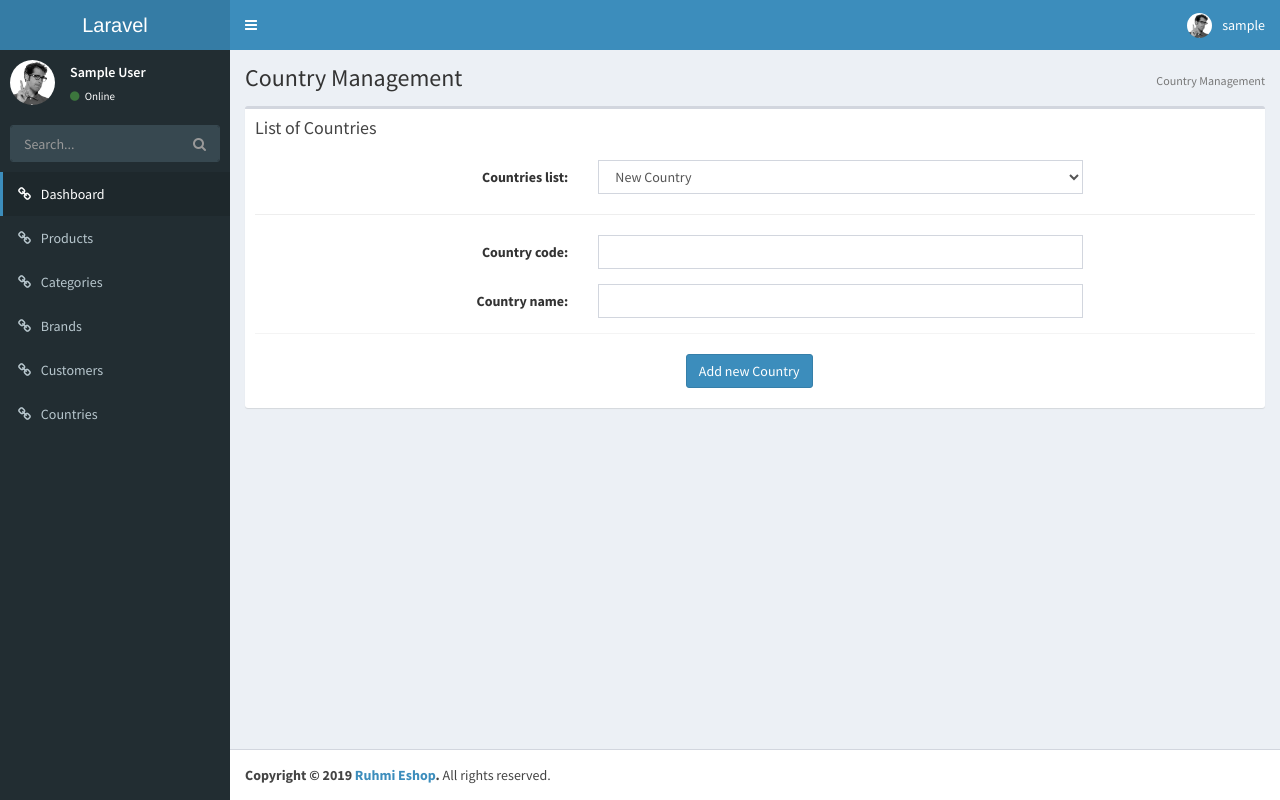
After one commit to alruhmi/EShop, a Laravel app: page /admin/countries in a window 1280 px wide. The commit adds this page. Run offline with Laravel 8, Linux system fonts and the light colour scheme; the visitor is signed in with stand-in values (Sample User, id 1); data that the repository does not hold is empty; settings files or empty folders that the repository lacks are supplied; some libraries are stand-ins or nearby versions.

Commit message:
added Countries table and CRUD system for Countries

```diff
--- /dev/null
+++ b/app/Country.php
@@ -0,0 +1,10 @@
+<?php
+
+namespace App;
+
+use Illuminate\Database\Eloquent\Model;
+
+class Country extends Model
+{
+    //
+}
--- /dev/null
+++ b/app/Http/Controllers/admin/CountryController.php
@@ -0,0 +1,60 @@
+<?php
+
+namespace App\Http\Controllers\admin;
+use App\Country;
+use Illuminate\Http\Request;
+use App\Http\Controllers\Controller;
+class CountryController extends Controller
+{
+
+    public function index()
+    {
+        return view('countries.index');
+    }
+
+    public function loadCountries(){
+        $countries=country::all();
+        return response()->json($countries);
+    }
+
+    public function selectCountry(Request $request){
+        $id=$request['id'];
+        $country=Country::find($id);
+        return response()->json($country);
+    }
+
+    public function addCountry(Request $request){
+        $name=$request['name'];
+        $code=$request['code'];
+
+        $country=new Country();
+        $country->name=$name;
+        $country->country_code=$code;
+        $country->save();
+
+        return response()->json($country);
+    }
+
+    public function editCountry(Request $request){
+        $id=$request['id'];
+        $name=$request['name'];
+        $code=$request['code'];
+
+        $country=Country::find($id);
+        $country->name=$name;
+        $country->country_code=$code;
+        $country->save();
+
+        return response()->json($country);
+    }
+
+    public function deleteCountry(Request $request){
+        $id=$request['id'];
+        $country=Country::find($id);
+        $country->delete();
+
+        return response()->json($country);
+    }
+
+
+}
--- /dev/null
+++ b/public/js/country.js
@@ -0,0 +1,131 @@
+$(document).ready(function () {
+    loadCountries();
+    $('.country_btn').on('click', updateCountry);
+    $('.delete_btn').on('click', deleteCountry);
+});
+
+//load all countries
+function loadCountries() {
+    $.ajax({
+        type: 'GET',
+        url: 'loadCountries',
+        data: {},
+        success: function (data) {
+            // console.log(data);
+            var out = '<select class="form-control">';
+            out += '<option country_id="0">New Country</option>';
+            for (var id in data) {
+                out += `<option country_id="${data[id].id}">${data[id].name}</option>`;
+            }
+            out += '</select>';
+            $('#load-countries').html(out);
+            $('#load-countries select').on('change', selectCountry);
+        }
+    });
+    $('#name').val('');
+    $('#code').val('');
+    $('#id').val('');
+    $('.delete_btn').hide();
+    $('.country_btn').removeClass('btn-warning');
+    $('.country_btn').addClass('btn-primary');
+    $('.country_btn').text('Add new Country');
+}
+
+function selectCountry() {
+    $('#post-info').text("");
+    var id = $('#load-countries select option:selected').attr('country_id');
+    if (id > 0) {
+        $('.country_btn').removeClass('btn-primary');
+        $('.country_btn').addClass('btn-warning');
+        $('.country_btn').text('Update Country');
+        $('.delete_btn').show();
+        $.ajax({
+            type: 'GET',
+            url: 'selectCountry',
+            data: {
+                'id': id
+            },
+            success: function (data) {
+                $('#code').val(data.country_code);
+                $('#name').val(data.name);
+                $('#id').val(data.id);
+            }
+        });
+    } else {
+        $('#code').val('');
+        $('#name').val('');
+        $('#id').val('');
+        $('.category_btn').removeClass('btn-warning');
+        $('.category_btn').addClass('btn-primary');
+        $('.category_btn').text('Add new Country');
+        $('.delete_btn').hide();
+    }
+
+}
+
+//add and edit Countries
+function updateCountry() {
+    var id = $('#id').val();
+    var code = $('#code').val();
+    var name = $('#name').val();
+    console.log(id);
+    if (id == "") {
+
+        if (name == "" || code == "") {
+            $('#post-info').text("please fill the textbox");
+            $('#post-info').css('color','red');
+        } else {
+            $.ajax({
+                type: 'POST',
+                url: 'addCountry',
+                data: {
+                    '_token': $('input[name=_token]').val(),
+                    'name': name,
+                    'code': code,
+                },
+                success: function (data) {
+                    $('#post-info').text(data.name + " " + "country created successfully");
+                    $('#post-info').css({'color': '#00a65a'});
+                    loadCountries();
+                }
+            });
+        }
+    } else {
+        $.ajax({
+            type: 'POST',
+            url: 'editCountry',
+            data: {
+                'id': id,
+                '_token': $('input[name=_token]').val(),
+                'name': name,
+                'code': code,
+            },
+            success: function (data) {
+                $('#post-info').text("Country name has change to " + data.name + " successfully");
+                $('#post-info').css({'color': '#00a65a'});
+                loadCountries();
+            }
+        });
+    }
+}
+
+//delete form countries
+function deleteCountry() {
+    var id = $('#id').val();
+    var result = confirm('Do you really want to delete this country?');
+    if (result) {
+        $.ajax({
+            type: 'POST',
+            url: 'deleteCountry',
+            data: {
+                'id': id,
+                '_token': $('input[name=_token]').val(),
+            },
+            success: function (data) {
+                $('#post-info').text("Country name has delete successfully");
+                $('#post-info').css({'color': '#00a65a'});
+                loadCountries();
+            }
+        });
+    }
+}
--- /dev/null
+++ b/resources/views/countries/base.blade.php
@@ -0,0 +1,79 @@
+<!DOCTYPE html>
+<html>
+<head>
+    <meta charset="utf-8">
+    <meta http-equiv="X-UA-Compatible" content="IE=edge">
+    <title>PM | Product Management</title>
+    <!-- Tell the browser to be responsive to screen width -->
+    <meta content="width=device-width, initial-scale=1, maximum-scale=1, user-scalable=no" name="viewport">
+    <!-- Bootstrap 3.3.6 -->
+    <link href="{{ asset("/bower_components/AdminLTE/bootstrap/css/bootstrap.min.css") }}" rel="stylesheet" type="text/css" />
+    <!-- Font Awesome -->
+    <link rel="stylesheet" href="https://cdnjs.cloudflare.com/ajax/libs/font-awesome/4.5.0/css/font-awesome.min.css">
+    <!-- Ionicons -->
+    <link rel="stylesheet" href="https://cdnjs.cloudflare.com/ajax/libs/ionicons/2.0.1/css/ionicons.min.css">
+    <link href="{{ asset("/bower_components/AdminLTE/plugins/datatables/dataTables.bootstrap.css")}}" rel="stylesheet" type="text/css" />
+    <link href="{{ asset("/bower_components/AdminLTE/plugins/daterangepicker/daterangepicker.css")}}" rel="stylesheet" type="text/css" />
+    <link href="{{ asset("/bower_components/AdminLTE/plugins/datepicker/datepicker3.css")}}" rel="stylesheet" type="text/css" />
+    <!-- Theme style -->
+    <link href="{{ asset("/bower_components/AdminLTE/dist/css/AdminLTE.min.css")}}" rel="stylesheet" type="text/css" />
+    <!-- AdminLTE Skins. We have chosen the skin-blue for this starter
+      page. However, you can choose any other skin. Make sure you
+      apply the skin class to the body tag so the changes take effect.
+      -->
+    <link href="{{ asset("/bower_components/AdminLTE/dist/css/skins/_all-skins.min.css")}}" rel="stylesheet" type="text/css" />
+    <link href="{{ asset('css/app-template.css') }}" rel="stylesheet">
+    <!-- HTML5 Shim and Respond.js IE8 support of HTML5 elements and media queries -->
+    <!-- WARNING: Respond.js doesn't work if you view the page via file:// -->
+    <!--[if lt IE 9]>
+    <script src="https://oss.maxcdn.com/html5shiv/3.7.3/html5shiv.min.js"></script>
+    <script src="https://oss.maxcdn.com/respond/1.4.2/respond.min.js"></script>
+    <![endif]-->
+</head>
+
+<body class="hold-transition skin-blue sidebar-mini">
+<div class="wrapper">
+    <!-- Main Header -->
+@include('layouts.header')
+<!-- Sidebar -->
+@include('layouts.sidebar')
+<!-- /.content-wrapper -->
+    <div class="content-wrapper">
+        <!-- Content Header (Page header) -->
+        <section class="content-header">
+            <h1>
+                Country Management
+            </h1>
+            <ol class="breadcrumb">
+                <li class="active">Country Management</li>
+            </ol>
+        </section>
+    @yield('action-content')
+    <!-- /.content -->
+    </div>
+    <!-- Footer -->
+@include('layouts.footer')
+<!-- ./wrapper -->
+    <!-- REQUIRED JS SCRIPTS -->
+    <!-- jQuery 2.1.3 -->
+    <script src="{{ asset ("/bower_components/AdminLTE/plugins/jQuery/jquery-2.2.3.min.js") }}"></script>
+    <!-- Bootstrap 3.3.2 JS -->
+    <script src="{{ asset("js/country.js") }}" type="text/javascript" ></script>
+    <script src="{{asset("/js/jquery.js")}}" type="text/javascript"></script>
+    <script src="{{ asset ("/bower_components/AdminLTE/bootstrap/js/bootstrap.min.js") }}" type="text/javascript"></script>
+    <script  src="{{ asset ("/bower_components/AdminLTE/plugins/datatables/jquery.dataTables.min.js") }}" type="text/javascript" ></script>
+    <script  src="{{ asset ("/bower_components/AdminLTE/plugins/datatables/dataTables.bootstrap.min.js") }}" type="text/javascript" ></script>
+    <script  src="{{ asset ("/bower_components/AdminLTE/plugins/slimScroll/jquery.slimscroll.min.js") }}" type="text/javascript" ></script>
+    <script  src="{{ asset ("/bower_components/AdminLTE/plugins/fastclick/fastclick.js") }}" type="text/javascript" ></script>
+    <script src="https://cdnjs.cloudflare.com/ajax/libs/moment.js/2.11.2/moment.min.js"></script>
+    <script  src="{{ asset ("/bower_components/AdminLTE/plugins/input-mask/jquery.inputmask.js") }}" type="text/javascript" ></script>
+    <script  src="{{ asset ("/bower_components/AdminLTE/plugins/input-mask/jquery.inputmask.date.extensions.js") }}" type="text/javascript" ></script>
+    <script  src="{{ asset ("/bower_components/AdminLTE/plugins/input-mask/jquery.inputmask.extensions.js") }}" type="text/javascript" ></script>
+    <script  src="{{ asset ("/bower_components/AdminLTE/plugins/daterangepicker/daterangepicker.js") }}" type="text/javascript" ></script>
+    <script  src="{{ asset ("/bower_components/AdminLTE/plugins/datepicker/bootstrap-datepicker.js") }}" type="text/javascript" ></script>
+    <!-- AdminLTE App -->
+    <script src="{{ asset ("/bower_components/AdminLTE/dist/js/app.min.js") }}" type="text/javascript"></script>
+    <script src="{{ asset ("/bower_components/AdminLTE/dist/js/demo.js") }}" type="text/javascript"></script>
+
+</body>
+</html>
--- /dev/null
+++ b/resources/views/countries/index.blade.php
@@ -0,0 +1,60 @@
+@extends('countries.base')
+@section('action-content')
+    <!-- Main content -->
+    <section class="content">
+        <div class="box">
+            <div class="box-header">
+                <div class="row">
+                    <div class="col-sm-8">
+                        <h3 class="box-title">List of Countries</h3>
+                    </div>
+                </div>
+            </div>
+            <!-- /.box-header -->
+            <div class="box-body">
+                <div class="row">
+                    <div class="col-sm-6"></div>
+                    <div class="col-sm-6"></div>
+
+                </div>
+                <div class="form-horizontal">
+                    <div class="form-group">
+                        <label class="control-label col-md-4" >Countries list:</label>
+                        <div class="col-md-6" id="load-countries">
+                        </div>
+                    </div>
+                    <hr/>
+                    <div class="form-group">
+                        <label class="control-label col-md-4" for="code">Country code:</label>
+                        <div class="col-md-6">
+                            <input type="text" maxlength="3" class="form-control" id="code" name="code" required>
+                            <p class="error text-center alert alert-danger hidden"></p>
+                        </div>
+                    </div>
+                    <div class="form-group">
+                        <label class="control-label col-md-4" for="name">Country name:</label>
+                        <div class="col-md-6">
+                            <input type="text" class="form-control" id="name" name="name" required>
+                            <input type="hidden" value="" id="id" >
+                            <input type="hidden" name="_token" >
+                            <p class="error text-center alert alert-danger hidden"></p>
+                        </div>
+                    </div>
+
+            <!-- /.box-body -->
+            <div class="box-footer">
+                <div class="row">
+                    <p align="center" id="post-info" ></p>
+                    <div class="col-sm-5">
+
+                    </div>
+                    <div class="col-sm-7">
+                        <button class=" country_btn btn btn-primary">Add new Country</button>
+                        <button style="display: none" class="delete_btn btn btn-danger glyphicon glyphicon-trash" >Delete</button>
+                    </div>
+                </div>
+            </div>
+        </div>
+    </section>
+    <!-- /.content -->
+@endsection
--- a/resources/views/layouts/sidebar.blade.php
+++ b/resources/views/layouts/sidebar.blade.php
@@ -36,6 +36,7 @@
             <li><a href="{{ url('admin\category') }}"><i class="fa fa-link"></i> <span>Categories</span></a></li>
             <li><a href="{{ url('admin\brand') }}"><i class="fa fa-link"></i> <span>Brands</span></a></li>
             <li><a href="{{ url('admin\customers') }}"><i class="fa fa-link"></i> <span>Customers</span></a></li>
+            <li><a href="{{ url('admin\countries') }}"><i class="fa fa-link"></i> <span>Countries</span></a></li>
         </ul>
         <!-- /.sidebar-menu -->
     </section>
--- a/routes/web.php
+++ b/routes/web.php
@@ -45,4 +45,12 @@ Route::group(['namespace' => 'admin', 'prefix' => 'admin', 'middleware' => 'auth
     Route::GET('showCustomer', 'CustomersController@showCustomer');
     Route::POST('editCustomer', 'CustomersController@editCustomer');
     Route::POST('deleteCustomer', 'CustomersController@deleteCustomer');
+
+    Route::resource('countries', 'CountryController');
+    Route::GET('loadCountries', 'CountryController@loadCountries');
+    Route::GET('selectCountry', 'CountryController@selectCountry');
+    Route::POST('addCountry', 'CountryController@addCountry');
+    Route::POST('editCountry', 'CountryController@editCountry');
+    Route::POST('deleteCountry', 'CountryController@deleteCountry');
+
 });
```
Also changed, not shown: app/Http/Controllers/admin/CustomersController.php (+17 -0 lines), public/js/customers.js (+17 -5 lines), resources/views/customers/modal.blade.php (+8 -2 lines), database/migrations/2019_03_15_030346_create_countries_table.php (added).
